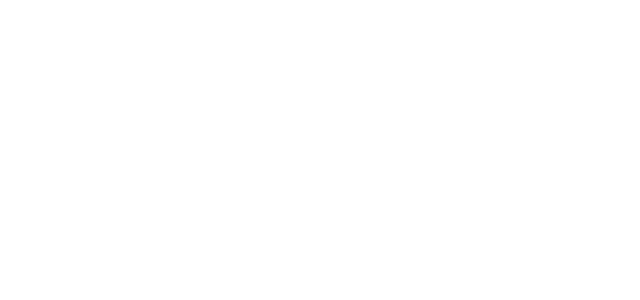
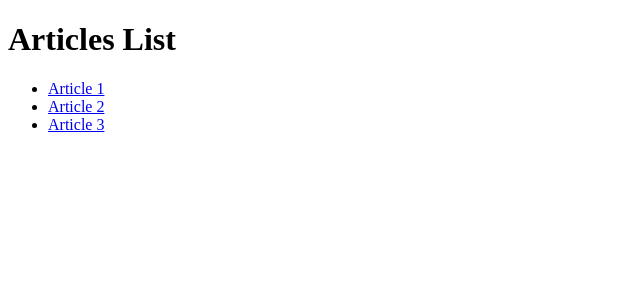
Before and after one commit to mar-cms/mar-cms-site, a Nuxt app: page /articles in a window 1280 px wide. Before the commit this address had no page. Shown: the top 300 px of the page, without its empty margins (0-640 px from the left). Built offline with nearby package versions, Linux system fonts and the light colour scheme.

Commit message:
feat: add articles list and article detail pages

```diff
--- /dev/null
+++ b/app/pages/articles/[id].vue
@@ -0,0 +1,14 @@
+<template>
+  <div>
+    <h1>Article {{ articleId }}</h1>
+    <p>Article details go here...</p>
+    <NuxtLink to="/articles">Back to list</NuxtLink>
+  </div>
+</template>
+
+<script setup>
+import { useRoute } from 'vue-router'
+
+const route = useRoute()
+const articleId = route.params.id
+</script>
--- /dev/null
+++ b/app/pages/articles/index.vue
@@ -0,0 +1,18 @@
+<template>
+  <div>
+    <h1>Articles List</h1>
+    <ul>
+      <li v-for="article in articles" :key="article.id">
+        <NuxtLink :to="`/articles/${article.id}`">{{ article.title }}</NuxtLink>
+      </li>
+    </ul>
+  </div>
+</template>
+
+<script setup>
+const articles = [
+  { id: 1, title: 'Article 1' },
+  { id: 2, title: 'Article 2' },
+  { id: 3, title: 'Article 3' },
+]
+</script>
```
